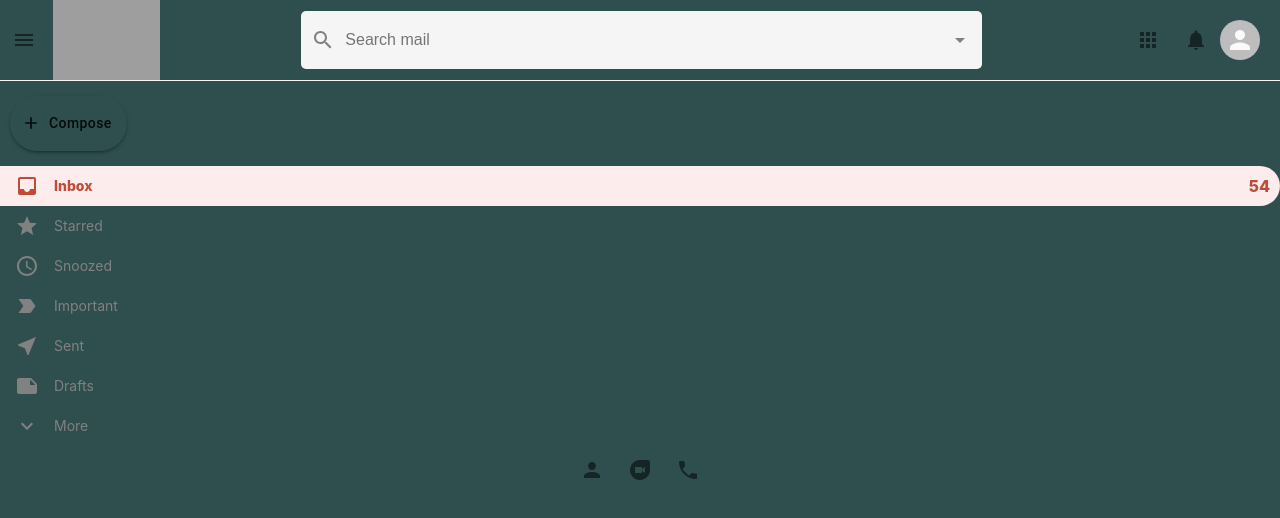
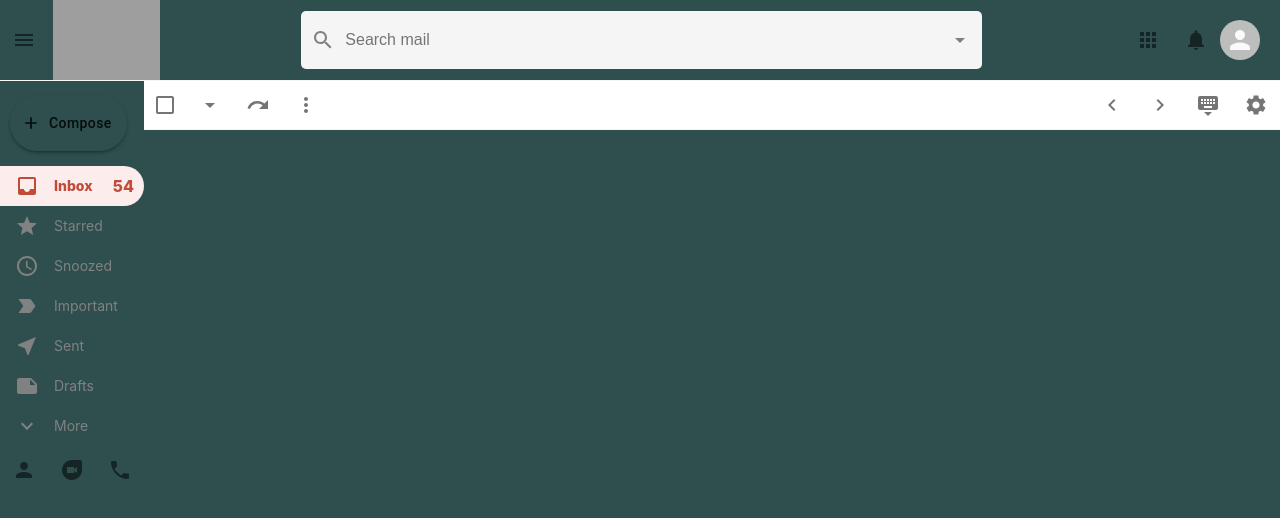
Before and after one commit to piteeeeerek27/Gmail, a React (Create React App) app: page / in a window 1280 px wide. Shown: the top 518 px of the page. Built offline with nearby package versions, Linux system fonts and the light colour scheme; grey boxes are pictures that could not be loaded.

Commit message:
Section Compo

```diff
--- a/src/App.js
+++ b/src/App.js
@@ -3,6 +3,8 @@ import './styles/App.css';
 import Header from './compo/Header';
 import Sidebar from './compo/Sidebar';
 import { BrowserRouter as Router, Switch, Route, Link } from 'react-router-dom';
+import Mail from './compo/Mail';
+import EmailList from './compo/EmailList';
 
 const App = () => {
 	return (
@@ -12,7 +14,14 @@ const App = () => {
 				<div className='app__body'>
 					<Sidebar />
 
-					<Switch></Switch>
+					<Switch>
+						<Route path='/mail'>
+							<Mail />
+						</Route>
+						<Route path='/'>
+							<EmailList />
+						</Route>
+					</Switch>
 				</div>
 			</div>
 		</Router>
--- /dev/null
+++ b/src/compo/EmailList.js
@@ -0,0 +1,57 @@
+import React from 'react';
+import '../styles/EmailList.css';
+import { Checkbox, IconButton } from '@material-ui/core';
+import ArrowDropDownIcon from '@material-ui/icons/ArrowDropDown';
+import RedoIcon from '@material-ui/icons/Redo';
+import MoreVertIcon from '@material-ui/icons/MoreVert';
+import ChevronLeftIcon from '@material-ui/icons/ChevronLeft';
+import ChevronRightIcon from '@material-ui/icons/ChevronRight';
+import KeyboardHideIcon from '@material-ui/icons/KeyboardHide';
+import SettingsIcon from '@material-ui/icons/Settings';
+import InboxIcon from '@material-ui/icons/Inbox';
+import Section from './Section';
+import PeopleIcon from '@material-ui/icons/People';
+import LocalOfferIcon from '@material-ui/icons/LocalOffer';
+
+const EmailList = () => {
+	return (
+		<div className='emailList'>
+			<div className='emailList__settings'>
+				<div className='emailList__settingsLeft'>
+					<Checkbox />
+					<IconButton>
+						<ArrowDropDownIcon />
+					</IconButton>
+					<IconButton>
+						<RedoIcon />
+					</IconButton>
+					<IconButton>
+						<MoreVertIcon />
+					</IconButton>
+				</div>
+				<div className='emailList__settingsRight'>
+					<IconButton>
+						<ChevronLeftIcon />
+					</IconButton>
+					<IconButton>
+						<ChevronRightIcon />
+					</IconButton>
+					<IconButton>
+						<KeyboardHideIcon />
+					</IconButton>
+					<IconButton>
+						<SettingsIcon />
+					</IconButton>
+				</div>
+			</div>
+
+			<div className='emailList__sections'>
+				<Section Icon={InboxIcon} title='primary' color='red' selected />
+				<Section Icon={PeopleIcon} title='Social' color='#1a73e8' />
+				<Section Icon={LocalOfferIcon} title='Promotions' color='green' />
+			</div>
+		</div>
+	);
+};
+
+export default EmailList;
--- /dev/null
+++ b/src/compo/Mail.js
@@ -0,0 +1,8 @@
+import React from 'react';
+import '../styles/Mail.css';
+
+const Mail = () => {
+	return <div className='list'></div>;
+};
+
+export default Mail;
--- /dev/null
+++ b/src/compo/Section.js
@@ -0,0 +1,8 @@
+import React from 'react';
+import '../styles/Section.css';
+
+const Section = ({ title, Icon, color, selected }) => {
+	return <div className='section'></div>;
+};
+
+export default Section;
--- a/src/styles/App.css
+++ b/src/styles/App.css
@@ -0,0 +1,8 @@
+.app {
+	height: 100vh;
+}
+
+.app__body {
+	display: flex;
+	height: 100vh;
+}
--- /dev/null
+++ b/src/styles/EmailList.css
@@ -0,0 +1,15 @@
+.emailList {
+	flex: 1;
+	overflow: scroll;
+}
+.emailList__settings {
+	position: sticky;
+	top: 0;
+	display: flex;
+	justify-content: space-between;
+	border-bottom: 1px solid whitesmoke;
+	background: white;
+}
+/* .emailList::-webkit-scrollbar {
+	display: none;
+} */
```
Also changed, not shown: src/styles/Mail.css (added), src/styles/Section.css (added), 2 other files (tests, documents, lock files or other folders).
